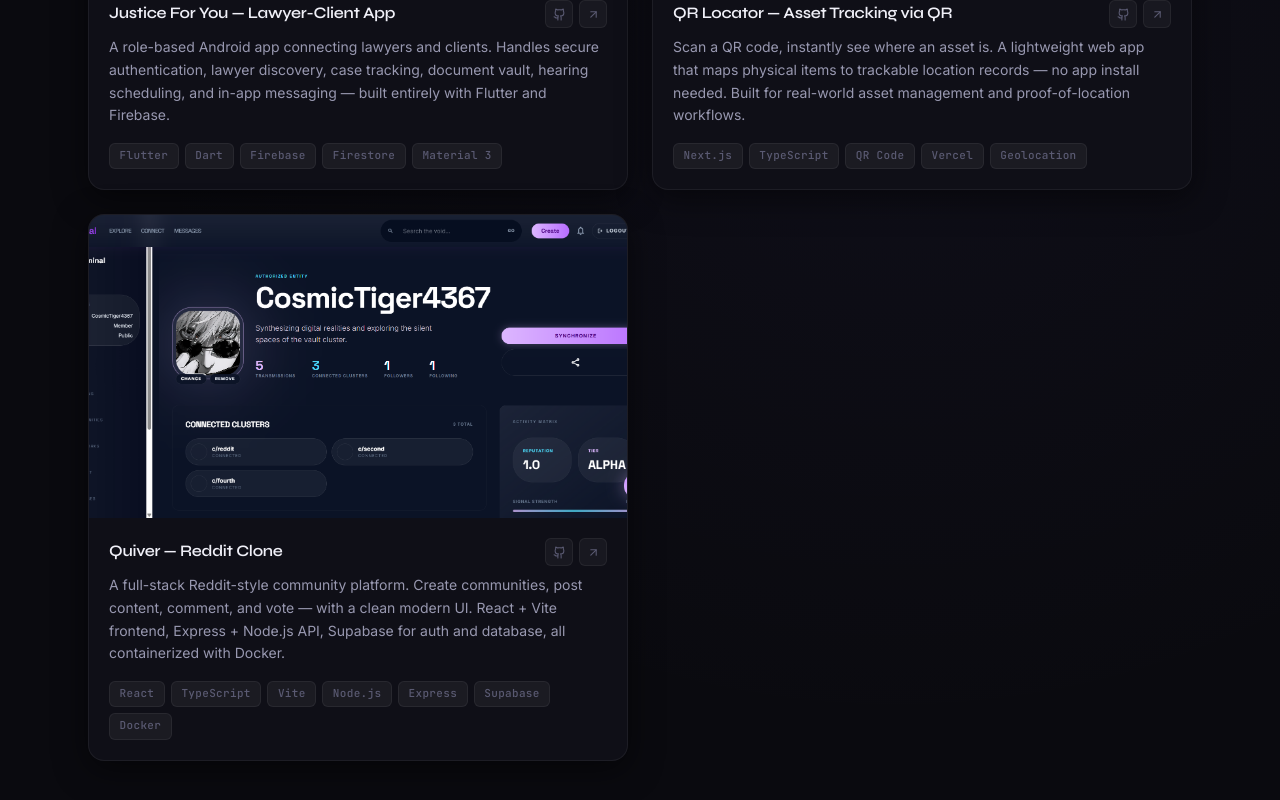
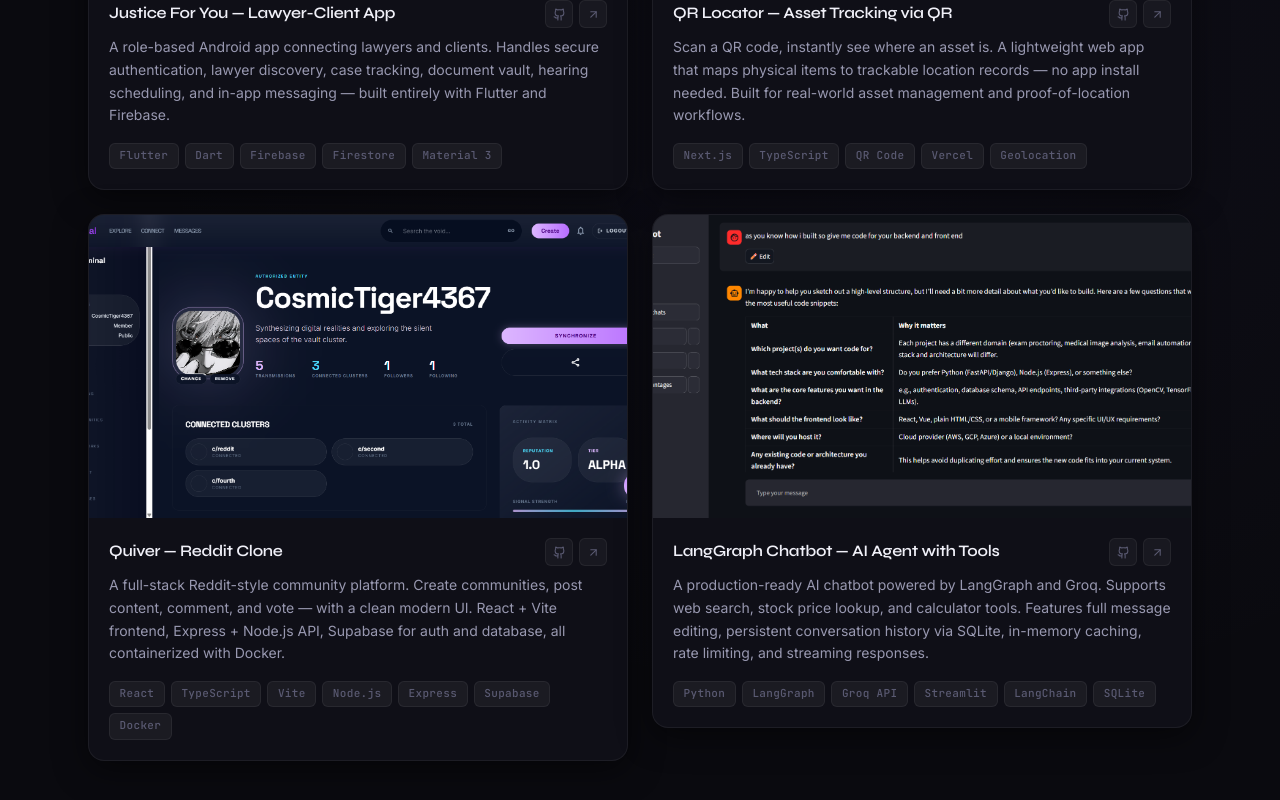
Before and after one commit to Harshit6057/Harshit6057.github.io, a Next.js app: page / in a window 1280 px wide. Shown: the part 3617-4417 px from the top of the page. Built offline with nearby package versions, Linux system fonts and the light colour scheme.

Commit message:
feat: add LangGraph Chatbot project card

```diff
--- a/src/components/sections/ProjectsSection.tsx
+++ b/src/components/sections/ProjectsSection.tsx
@@ -45,6 +45,16 @@
     github:      "https://github.com/Harshit6057/Quiver",
     live:        "https://quiver-ecru.vercel.app/",
     image:       "/images/Quiver.png",
+    featured:    true,
+  },
+  {
+    title:       "LangGraph Chatbot — AI Agent with Tools",
+    description:
+      "A production-ready AI chatbot powered by LangGraph and Groq. Supports web search, stock price lookup, and calculator tools. Features full message editing, persistent conversation history via SQLite, in-memory caching, rate limiting, and streaming responses.",
+    tags:        ["Python", "LangGraph", "Groq API", "Streamlit", "LangChain", "SQLite"],
+    github:      "https://github.com/Harshit6057/Chatbot",
+    live:        "https://chatbot-langraph.streamlit.app/",
+    image:       "/images/Chatbot.png",
     featured:    true,
   },
 ];
```
Also changed, not shown: public/images/Chatbot.png (added).
